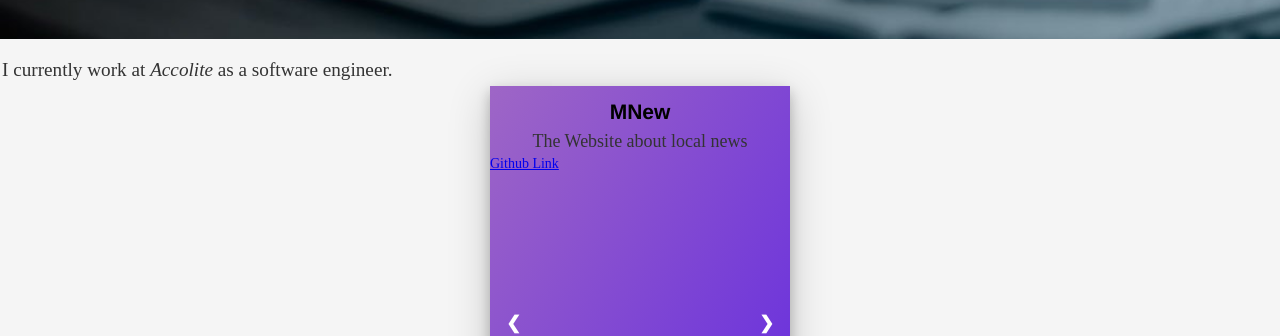
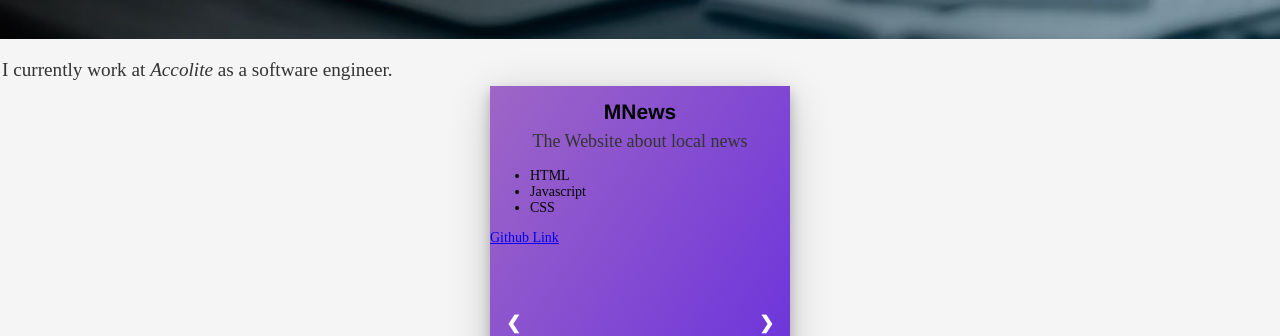
Before and after one commit to raghuvardhan/raghuvardhan.github.io, a Jekyll site: the page built from index.html, in a window 1280 px wide. Shown: the part 441-777 px from the top of the page. Built offline with Jekyll 4.4.1, drawn with Linux system fonts in a browser that asks for light colours.

Commit message:
Update index.html

```diff
--- a/index.html
+++ b/index.html
@@ -9,34 +9,56 @@ title: Raghu Karanam, Android developer
 
 <div class="slideshow-container">
     <div class="project mySlides fade">
-        <h1 class="projectTitle">MNew</h1>
+        <h1 class="projectTitle">MNews</h1>
         <p class="description">The Website about local news</p>
+        <ul class="Skill-set">
+          <li>HTML</li>
+          <li>Javascript</li>
+          <li>CSS</li>
+        </ul>
         <a href="https://github.com/raghuvardhan/MNews" title="github" target="_blank">Github Link</a>
     </div>
     <div class="project mySlides fade">
         <h1 class="projectTitle">Attendance</h1>
         <p class="description">Shows the number of classes you need to attend or bunk</p>
+        <ul class="Skill-set">
+          <li>Java</li>
+          <li>Android Studio</li>
+        </ul>
         <a href="https://github.com/raghuvardhan/Attendance" target="_blank">Github Link</a>
     </div>
      <div class="project mySlides fade">
         <h1 class="projectTitle">File-Systems</h1>
         <p class="description">Project which simulates a new file system on the machine</p>
+        <ul class="Skill-set">
+          <li>C++</li>
+        </ul>
         <a href="https://github.com/raghuvardhan/File-Systems" target="_blank">Github Link</a>
       </div>
       <div class="project mySlides fade">
         <h1 class="projectTitle">To-do List</h1>
         <p class="description">The Application for daily planner</p>
+        <ul class="Skill-set">
+          <li>HTML</li>
+          <li>Python</li>
+        </ul>
         <a href="https://github.com/raghuvardhan/To-Do-List" target="_blank">Github Link</a>
       </div>
       <div class="project mySlides fade">
         <h1 class="projectTitle">Assembler</h1>
         <p class="description">A simulation of a mini-assembler</p>
-        <a href="https://github.com/raghuvardhan/To-Do-List" target="_blank">Github Link</a>
+        <ul class="Skill-set">
+          <li>C++</li>
+        </ul>
+        <a href="https://github.com/raghuvardhan/Assembler" target="_blank">Github Link</a>
       </div>
       <div class="project mySlides fade">
         <h1 class="projectTitle">Excel-File</h1>
         <p class="description">A simulated version of Excel sheet</p>
-        <a href="https://github.com/raghuvardhan/To-Do-List" target="_blank">Github Link</a>
+        <ul class="Skill-set">
+          <li>C++</li>
+        </ul>
+        <a href="https://github.com/raghuvardhan/Excel-File" target="_blank">Github Link</a>
       </div>
 
 <a class="prev" onclick="plusSlides(-1)">&#10094;</a>
```
